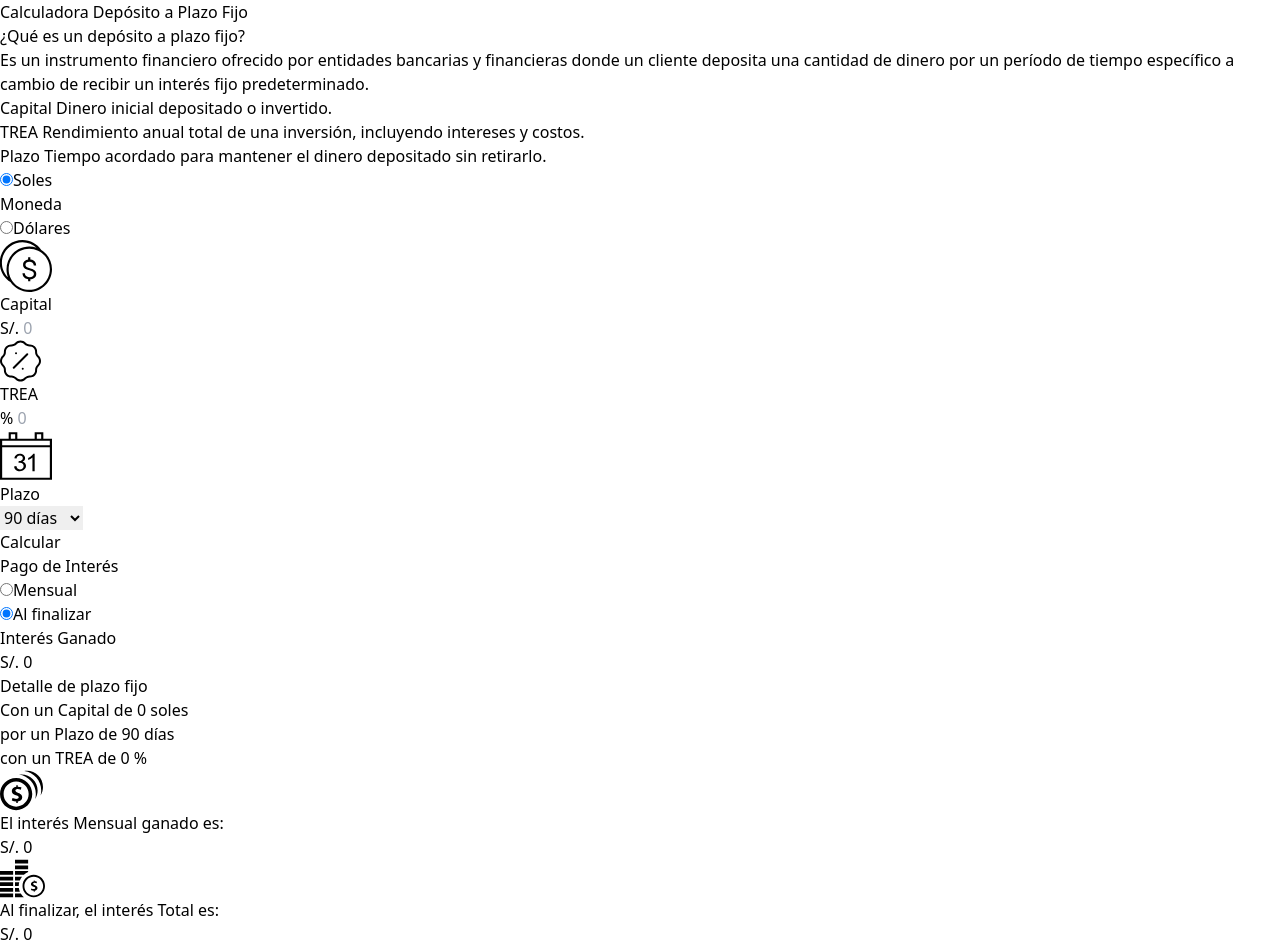
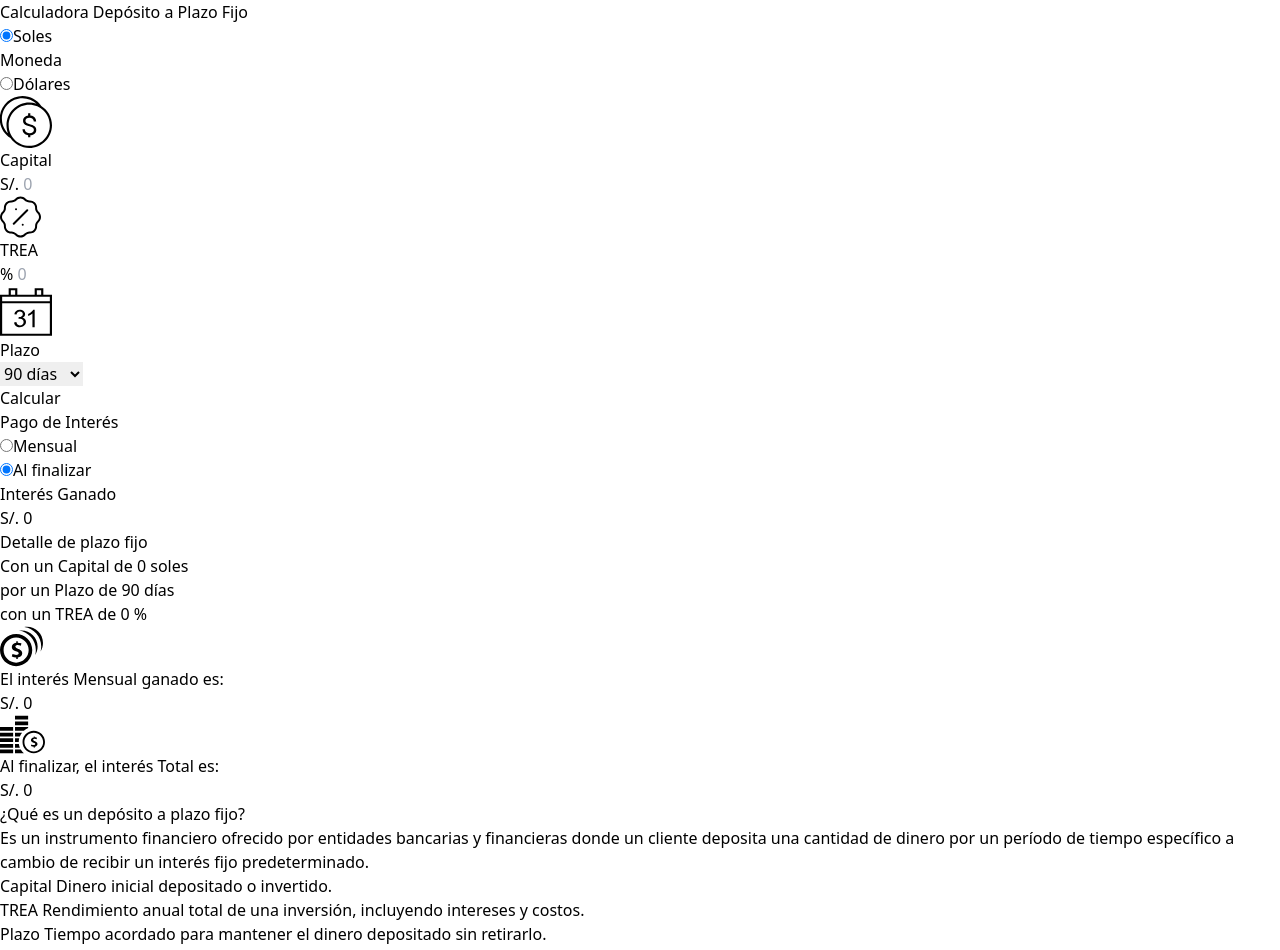
Before and after one commit to nattdev/fixed-deposit-calculator, a React (Vite) app in the folder client/: page / in a window 1280 px wide. Shown: the top 950 px of the page. Built offline with nearby package versions, Linux system fonts and the light colour scheme.

Commit message:
Move DepositInfo Component to the bottom

```diff
--- a/client/src/App.jsx
+++ b/client/src/App.jsx
@@ -10,11 +10,11 @@ function App() {
       <header className="sm:text-xl text-lg bg-sky-950 text-white text-center p-3 font-medium">
         <h1>Calculadora Depósito a Plazo Fijo</h1>
       </header>
-      <DepositInfo />
       <CalculatorContextProvider>
         <DepositConfig />
         <DepositDetail />
       </CalculatorContextProvider>
+      <DepositInfo />
       <Footer />
     </div>
   )
```
